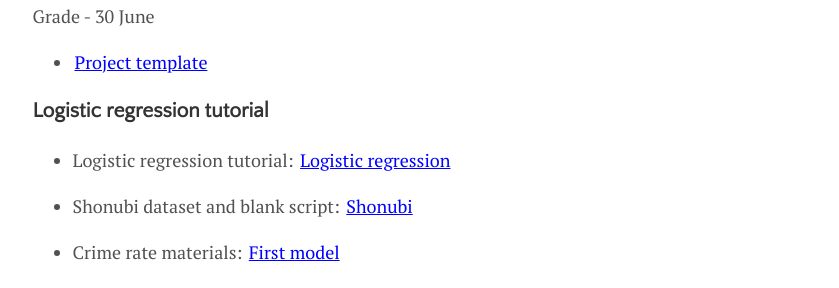
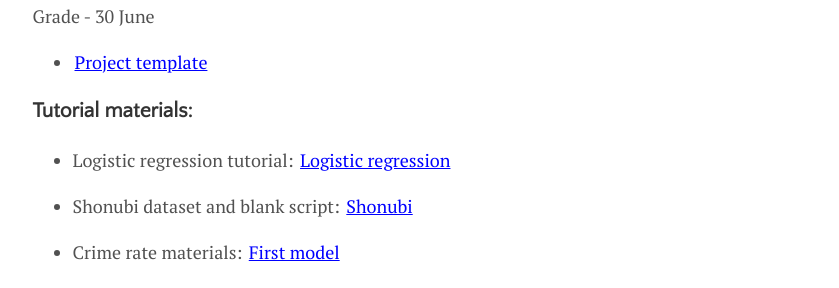
Before and after one commit to rfl-urbaniak/teaching, a Jekyll site: the page built from menu/criminology.md, in a window 1280 px wide. Shown: the part 539-827 px from the top of the page, without its empty margins (300-1139 px from the left). Built offline with Jekyll 4.4.1, drawn with Linux system fonts in a browser that asks for light colours.

Commit message:
fixing subsection title

```diff
--- a/menu/criminology.md
+++ b/menu/criminology.md
@@ -27,7 +27,7 @@ Grade - 30 June
 - <a href="https://rfl-urbaniak.github.io/teaching/sharedResources/projectTemplate.zip">Project template</a>
 
 
-### Logistic regression tutorial
+### Tutorial materials:
 
 - Logistic regression tutorial: <a href="https://rfl-urbaniak.github.io/teaching/tutorials/crim23/logisticTut.zip">Logistic regression</a>
 
```
